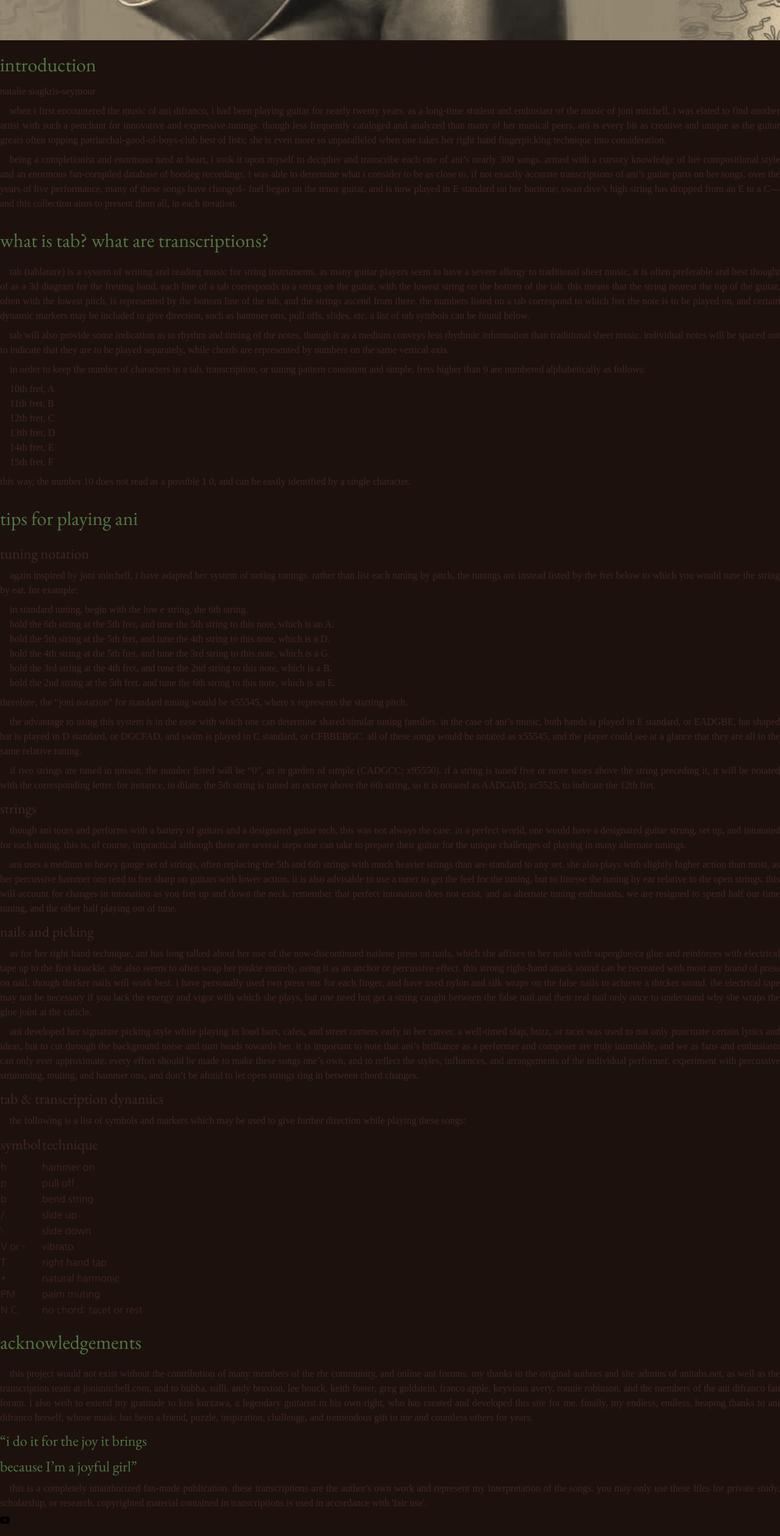
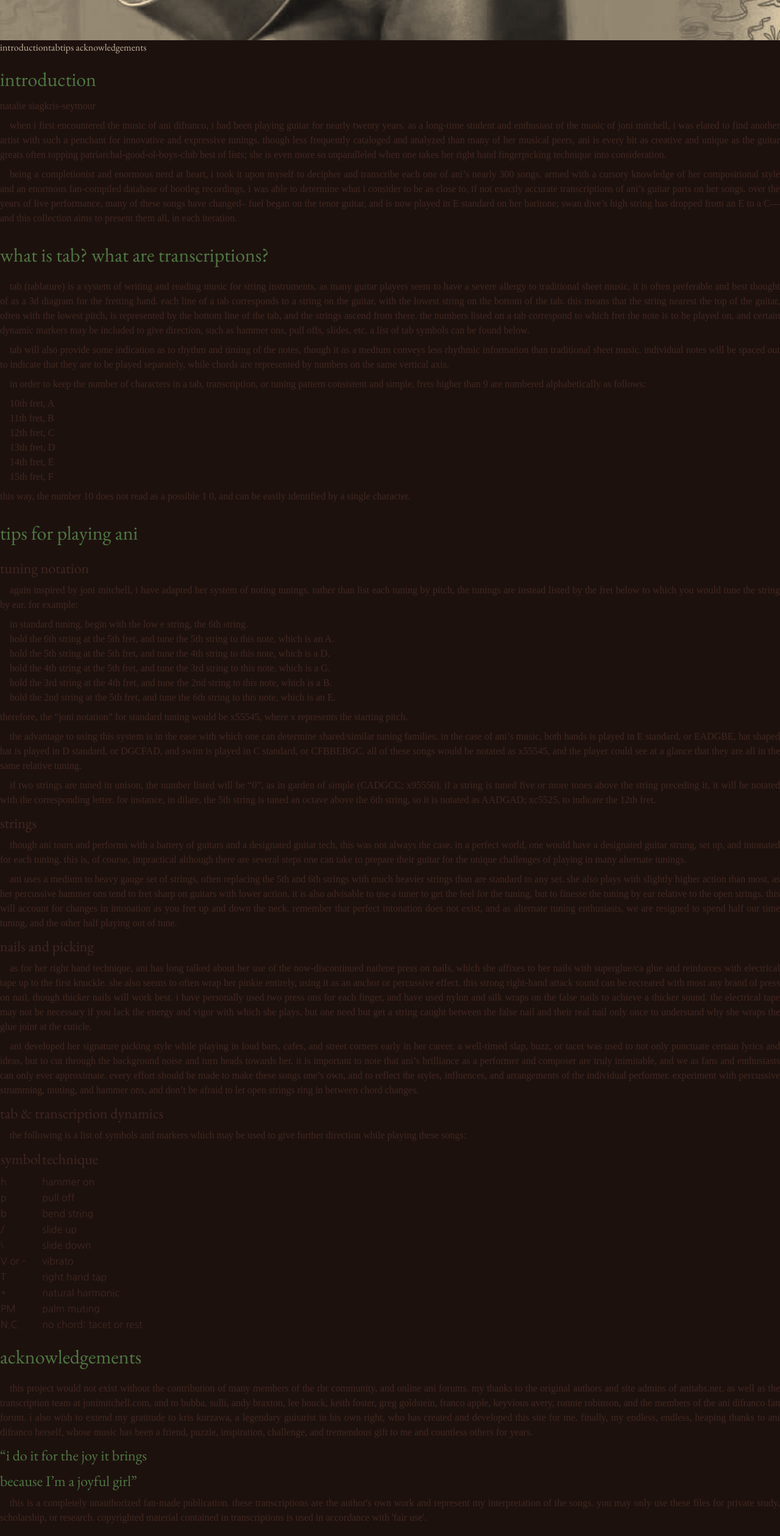
Before and after one commit to KKurzawa/Ani-Difranco-Transcriptions, a React (Vite) app: page /About in a window 1280 px wide. Shown: the part 1382-3901 px from the top of the page at 61% size. Built offline with nearby package versions, Linux system fonts and the light colour scheme; some icons are missing; a web font is replaced by a local one.

Commit message:
added navigation to about

```diff
--- a/src/App.css
+++ b/src/App.css
@@ -2,3 +2,7 @@
     height: 100%;
     margin-bottom: -100px;
 }
+
+html {
+    scroll-behavior: smooth;
+}
--- a/src/Pages/About/About.css
+++ b/src/Pages/About/About.css
@@ -1,3 +1,11 @@
+.about-navbar-text {
+    font-family: 'EB Garamond', serif;
+    color: #c2b39c;
+}
+
+.about-navbar-item:hover {
+    color: #c2b39cb6;
+}
 .about-header-text{
     font-family: 'EB Garamond', serif;
     padding-bottom: .5em;
@@ -28,6 +36,16 @@
     color: #4F7942;;
 }
 
+.back-to-top {
+    font-family: 'EB Garamond', serif;
+    font-size: 2em;
+    color: #412720;
+}
+
+.back-to-top:hover {
+    color: #412720bf;
+}
+
 #NatPic3 {
     filter: sepia(70%);
 }
--- a/src/Pages/About/About.jsx
+++ b/src/Pages/About/About.jsx
@@ -10,7 +10,13 @@
             <div className='flex justify-center'>
                 <LazyLoadImage id='NatPic3' src={NatPic3} />
             </div>
-            <div className='mt-10 pb-10 mx-7 md:mx-10 text-xl md:text-2xl'>
+            <nav className='flex justify-evenly about-navbar-text  text-xl md:text-4xl lg:text-5xl bg-[#1d110e] px-5 py-5 file:align-content-center'>
+                <a href='#introduction' className='about-navbar-item'>introduction</a>
+                <a href='#whatIsTab' className='about-navbar-item'>tab</a>
+                <a href='#tips' className='about-navbar-item'>tips </a>
+                <a href='#acknowledgements' className='about-navbar-item'>acknowledgements</a>
+            </nav>
+            <div className='pb-10 mx-7 md:mx-10 text-xl md:text-2xl'>
                 <h2 id='introduction' className='about-header-text'>introduction</h2>
                 <h3 id='nat-name' className='about-description-text'>natalie siagkris-seymour</h3>
                 <h4 className='about-description-text'>
@@ -19,7 +25,7 @@
                 <h4 className='about-description-text mb-10'>
                     being a completionist and enormous nerd at heart, i took it upon myself to decipher and transcribe each one of ani’s nearly 300 songs. armed with a cursory knowledge of her compositional style and an enormous fan-compiled database of bootleg recordings, i was able to determine what i consider to be as close to, if not exactly accurate transcriptions of ani’s guitar parts on her songs. over the years of live performance, many of these songs have changed– fuel began on the tenor guitar, and is now played in E standard on her baritone; swan dive’s high string has dropped from an E to a C— and this collection aims to present them all, in each iteration.
                 </h4>
-                <h2 className='about-header-text'>
+                <h2 id='whatIsTab' className='about-header-text'>
                     what is tab? what are transcriptions?
                 </h2>
 
@@ -45,7 +51,7 @@
                 <div id='this-way' className='about-description-text mb-10'>
                     this way, the number 10 does not read as a possible 1 0, and can be easily identified by a single character.
                 </div>
-                <div className='about-header-text'>tips for playing ani</div>
+                <div id='tips' className='about-header-text'>tips for playing ani</div>
                 <div className='about-sub-header-text'>tuning notation</div>
                 <div className='about-description-text'>
                     again inspired by joni mitchell, i have adapted her system of noting tunings. rather than list each tuning by pitch, the tunings are instead listed by the fret below to which you would tune the string by ear. for example:
@@ -91,7 +97,7 @@
                     the following is a list of symbols and markers which may be used to give further direction while playing these songs:
                 </div>
                 <DynamicsTable />
-                <div className='about-header-text'>
+                <div id='acknowledgements' className='about-header-text'>
                     acknowledgements
                 </div>
                 <div className='about-description-text mb-10'>
@@ -107,6 +113,9 @@
                     this is a completely unauthorized fan-made publication. these transcriptions are the author's own work and represent my interpretation of the songs. you may only use these files for private study, scholarship, or research. copyrighted material contained in transcriptions is used in accordance with 'fair use'.
                 </div>
             </div>
+            <footer className=''>
+                <a className='back-to-top mx-7 md:mx-10' href='#'>back to top</a>
+            </footer>
         </div>
     )
 }
--- a/src/Pages/Contact/Contact.jsx
+++ b/src/Pages/Contact/Contact.jsx
@@ -49,7 +49,7 @@
     return (
         <div className='flex flex-col items-center md:mb-0 min-h-screen bg-[#c2b39c]'>
             <LazyLoadImage id='NatPic' src={NatPic} />
-            <h2 className="heading-text text-[#4F7942] text-4xl md:text-6xl mt-5">contact me</h2>
+            <h2 className="heading-text text-[#4F7942] text-5xl md:text-6xl mt-5">contact me</h2>
             <form onSubmit={handleSubmit} className='emailForm flex flex-col content-center m-[20px] w-[50%] md:w-[40%]'>
                 <input
                     className='input'
```
